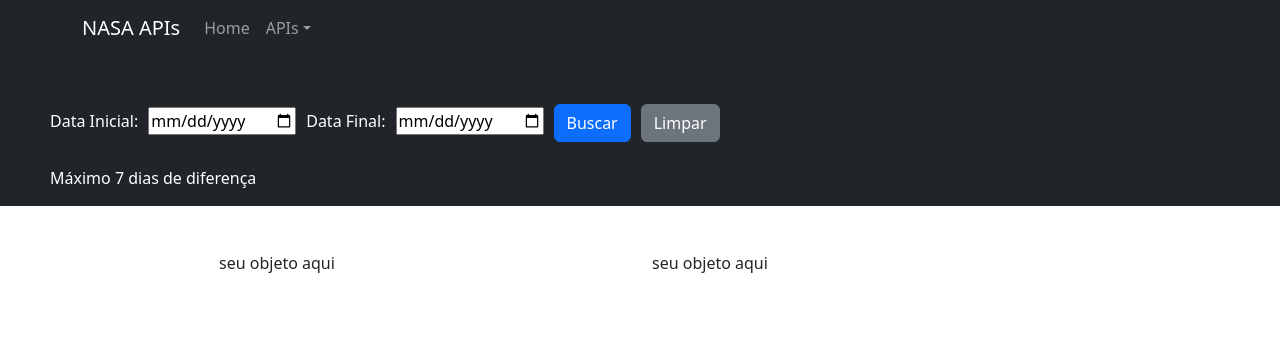
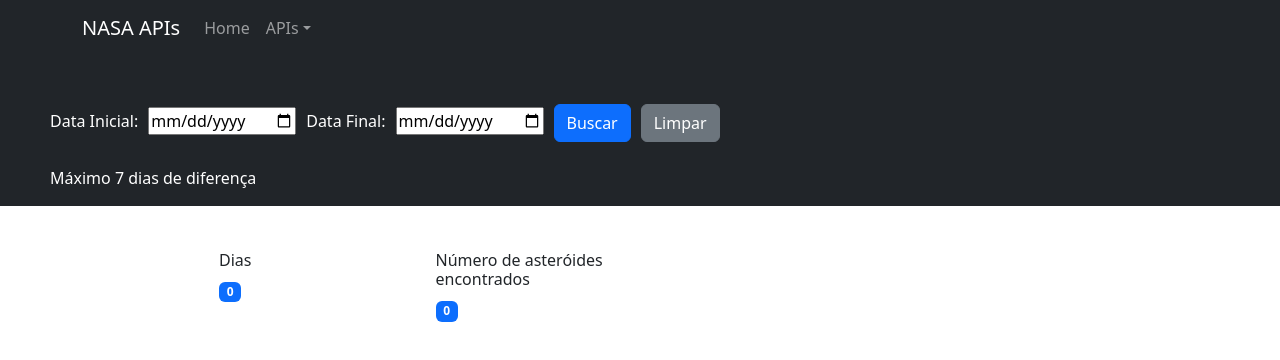
Before and after one commit to alisson9386/nasa-api, a React (Create React App) app: page /nearbyAsteroids in a window 1280 px wide. Shown: the top 360 px of the page. Built offline with nearby package versions, Linux system fonts and the light colour scheme.

Commit message:
Update controller

```diff
--- a/src/Components/NearbyAsteroids.jsx
+++ b/src/Components/NearbyAsteroids.jsx
@@ -158,8 +158,14 @@ render() {
     </div>
     <div className="containerData">
         <div class="row">
-            <div class="col-sm-6">seu objeto aqui</div>
-            <div class="col-sm-6">seu objeto aqui</div>
+            <div class="col-sm-3">
+                <h6>Dias</h6>
+                <label><Badge variant="primary">{this.state.countDays}</Badge></label>
+            </div>
+            <div class="col-sm-3">
+                <h6>Número de asteróides encontrados</h6>
+                <label><Badge variant="primary">{this.state.countAsteroids}</Badge></label>
+            </div>
         </div>
 
     </div>
```
